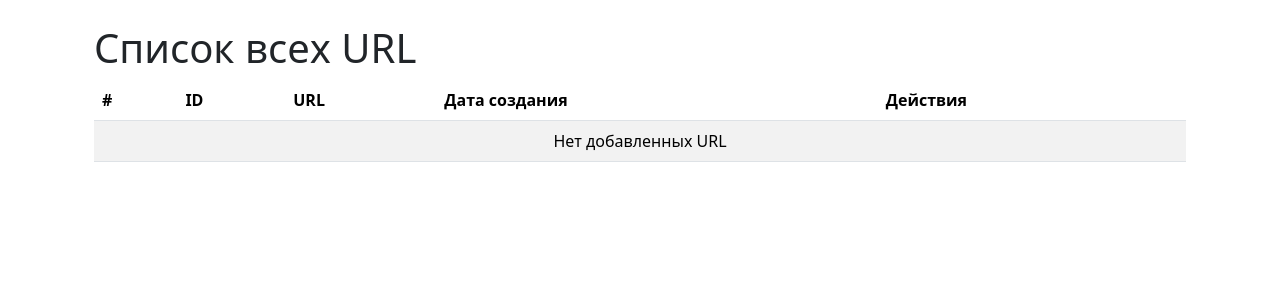
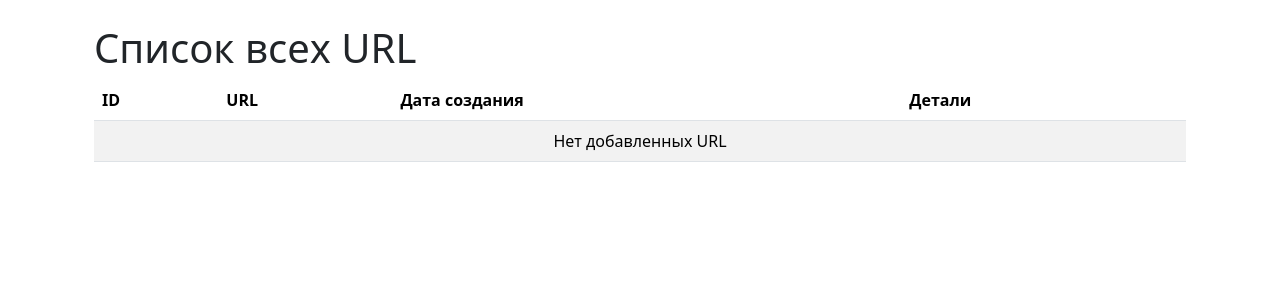
Before and after one commit to Victoria-Fedorenko/python-project-83, a Flask app: template page_analyzer/templates/all_urls.html in a window 1280 px wide. Shown: the part 56-356 px from the top of the page. Run offline with Flask 3, Linux system fonts and the light colour scheme; the template is opened without the code that fills it, so the values that code supplies are empty; some libraries are stand-ins or nearby versions.

Commit message:
edited all_urls.html and app.py

```diff
--- a/page_analyzer/app.py
+++ b/page_analyzer/app.py
@@ -9,7 +9,6 @@ from flask import (
 
 from flask_bootstrap import Bootstrap5
 from page_analyzer.repository import AnalyzerRepo
-import psycopg2
 import validators
 import os
 from dotenv import load_dotenv
--- a/page_analyzer/templates/all_urls.html
+++ b/page_analyzer/templates/all_urls.html
@@ -9,11 +9,10 @@
     <table class="table table-striped table-hover">
         <thead>
             <tr>
-                <th>#</th>
                 <th>ID</th>
                 <th>URL</th>
                 <th>Дата создания</th>
-                <th>Действия</th>
+                <th>Детали</th>
             </tr>
         </thead>
         <tbody>
```
